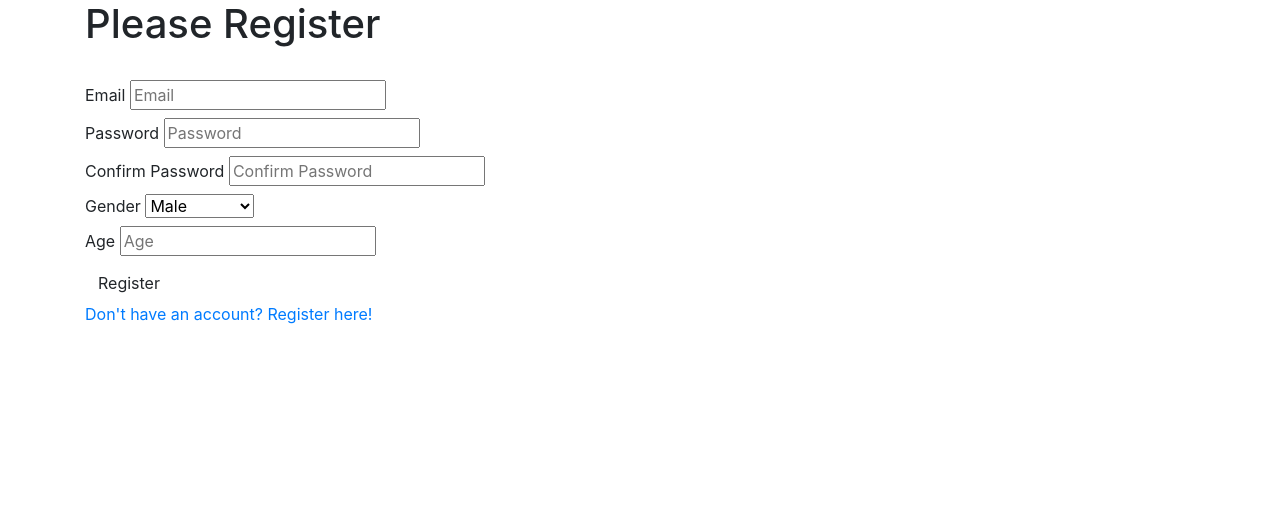
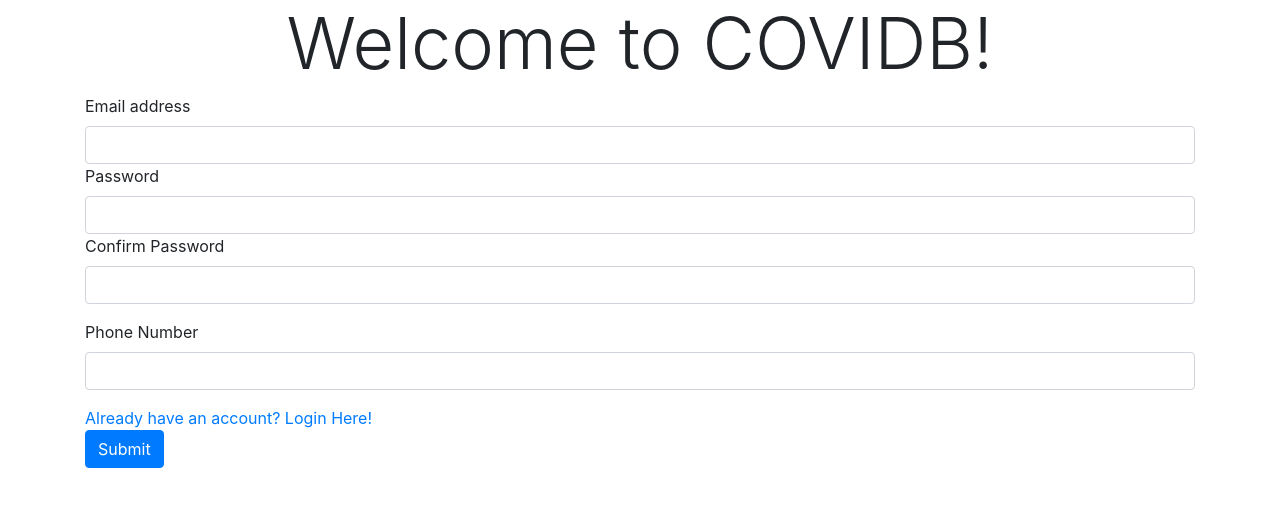
Before and after one commit to abhinavDhulipala/COVIDBSCAN, a Flask app: page /register in a window 1280 px wide. Shown: the top 507 px of the page. Run offline with Flask 2, Linux system fonts and the light colour scheme; some libraries are stand-ins or nearby versions.

Commit message:
got flask and boto3 working

```diff
--- a/app.py
+++ b/app.py
@@ -1,24 +1,30 @@
-from flask import Flask, render_template, redirect, request, url_for
+from flask import Flask, render_template, redirect, request, flash
+import uuid
+from flask_bootstrap import Bootstrap
+
 import boto3
 
 app = Flask(__name__)
+app.secret_key = str(uuid.getnode())
+Bootstrap(app)
 app.config.update(
     ENV='development'
 )
 
 
-# db = boto3.client('dynamodb')
+# db = boto3.resource('dynamodb')
+# auth = boto3.resource('cognito')
+
+
 @app.route("/")
 def redirect_to_login():
     return redirect("/login")
 
 
 @app.route("/login", methods=['GET', 'POST'])
-def login():
-    error = None
-    if request.method == 'POST':
-        return redirect("/dashboard")
-    return render_template('login.html', error=error)
+def login(error=None):
+    if request.method == 'GET':
+        return render_template('login.html')
 
 
 @app.route("/register")
@@ -28,7 +34,12 @@ def register():
 
 @app.route("/dashboard")
 def do_the_dash():
-    return render_template('main.html')
+    return render_template('layout.html')
+
+
+@app.route('/quesi')
+def yeet():
+    pass
 
 
 if __name__ == '__main__':
--- a/templates/login.html
+++ b/templates/login.html
@@ -1,24 +1,37 @@
 <!DOCTYPE html>
+<html lang="en">
+<head>
+    <meta charset="UTF-8">
+    <title>Login</title>
+    <link rel="stylesheet" href="https://cdn.jsdelivr.net/npm/bootstrap@4.5.3/dist/css/bootstrap.min.css" integrity="sha384-TX8t27EcRE3e/ihU7zmQxVncDAy5uIKz4rEkgIXeMed4M0jlfIDPvg6uqKI2xXr2" crossorigin="anonymous">
+</head>
+<body class="container-sm">
+  <div class="align-items-center">
+    {% with messages = get_flashed_messages() %}
+      {% for message in messages %}
+          <div class="alert alert-danger">
+              <strong>Warning: {{ message }}</strong>
+          </div>
+      {% endfor %}
+    {% endwith %}
+    <h1 class="display-3 text-center" >Welcome to COVIDB!</h1>
+    <form action="{{ url_for('login') }}" method="post">
+      <div class="form-group-sm">
+        <label for="email">Email address</label>
+        <input type="email" class="form-control" id="email" name="email" aria-describedby="emailHelp">
+      </div>
+      <div class="form-group-sm">
+        <label for="password">Password</label>
+        <input type="password" class="form-control" name="pass" id="password">
+      </div>
+        {% block log_reg_dif %}
+            <a href="{{ url_for('register') }}">Don't have an account? Register here!</a>
+        {% endblock %}
+      <div>
+        <button type="submit" class="btn btn-primary">Submit</button>
+      </div>
 
-<html lang="en">
-  <head>
-    <title>login page</title>
-    <meta name="viewport" content="width=device-width, initial-scale=1.0">
-    <link href="static/bootstrap.min.css" rel="stylesheet" media="screen">
-  </head>
-  <body>
-    <div class="container">
-      <h1>Please login</h1>
-      <br>
-      <form action="#" method="post">
-        <input type="text" placeholder="Username" name="username" value="{{request.form.username}}">
-         <input type="password" placeholder="Password" name="password" value="{{request.form.password}}">
-        <input class="btn btn-default" type="submit" value="Login">
-      </form>
-      <a href="/register">Already have an account? Login here!</a>
-      {% if error %}
-        <p class="error"><strong>Error:</strong> {{ error }}
-      {% endif %}
-    </div>
-  </body>
+    </form>
+  </div>
+</body>
 </html>
--- a/templates/register.html
+++ b/templates/register.html
@@ -1,58 +1,13 @@
-<!DOCTYPE html>
+{% extends "login.html" %}
 
-<html lang="en">
-  <head>
-    <title>register page</title>
-    <meta name="viewport" content="width=device-width, initial-scale=1.0">
-    <link href="static/bootstrap.min.css" rel="stylesheet" media="screen">
-  </head>
-  <body>
-    <div class="container">
-      <h1>Please Register</h1>
-      <br>
-      <form action="#" method="post">
-          <div>
-              <label>
-                  Email
-                  <input type="email" placeholder="Email" name="username">
-              </label>
-          </div>
-          <div>
-              <label>
-                  Password
-                  <input type="password" placeholder="Password" name="password">
-              </label>
-          </div>
-          <div>
-              <label>
-                  Confirm Password
-                  <input type="password" placeholder="Confirm Password" name="password_conf">
-              </label>
-          </div>
-          <div>
-              <label>Gender
-              <select id="gender" name="genders">
-                  <option value="Male">Male</option>
-                  <option value="Female">Female</option>
-                  <option value="Non-binary">Non-Binary</option>
-                  <option value="Other">Other</option>
-
-              </select>
-              </label>
-          </div>
-          <div>
-              <label>
-                  Age
-                  <input type="number" placeholder="Age" name="age">
-              </label>
-          </div>
-
-        <input class="btn btn-default" type="submit" value="Register">
-      </form>
-      <a href="/login">Don't have an account? Register here!</a>
-      {% if error %}
-        <p class="error"><strong>Error:</strong> {{ error }}
-      {% endif %}
+{% block log_reg_dif %}
+    <div class="form-group">
+        <label for="pass_confirm">Confirm Password</label>
+        <input type="password" class="form-control" name="pass_c" id="pass_confirm">
     </div>
-  </body>
-</html>
+    <div class="form-group">
+        <label for="phone_num">Phone Number</label>
+        <input type="tel" class="form-control" name="phone" id="phone_num">
+    </div>
+    <a href="{{ url_for('login') }}">Already have an account? Login Here!</a>
+{% endblock %}
```
Also changed, not shown: covidb_react/src/App.js (+7 -2 lines), templates/layout.html (added, +23 -0 lines), templates/main.html (deleted, +0 -10 lines), templates/q1.html (added, +31 -0 lines), 1 other file.
